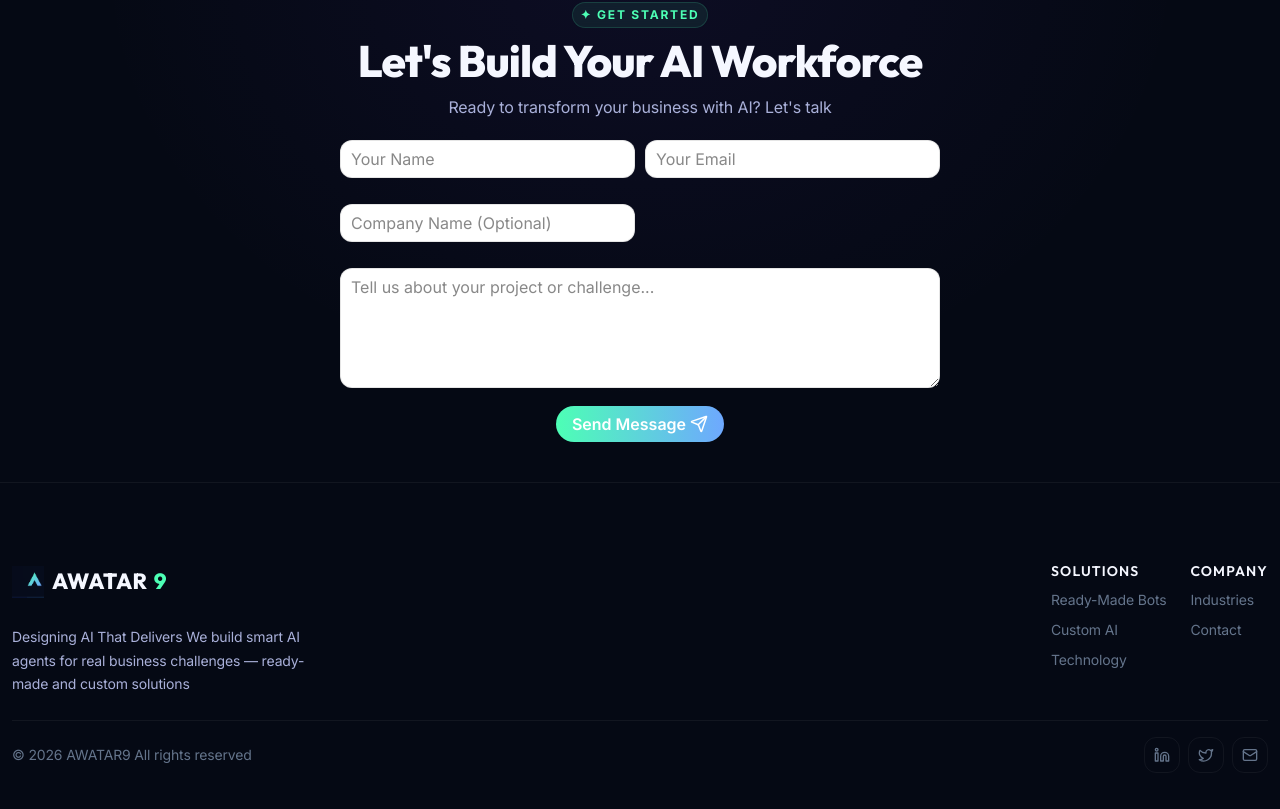
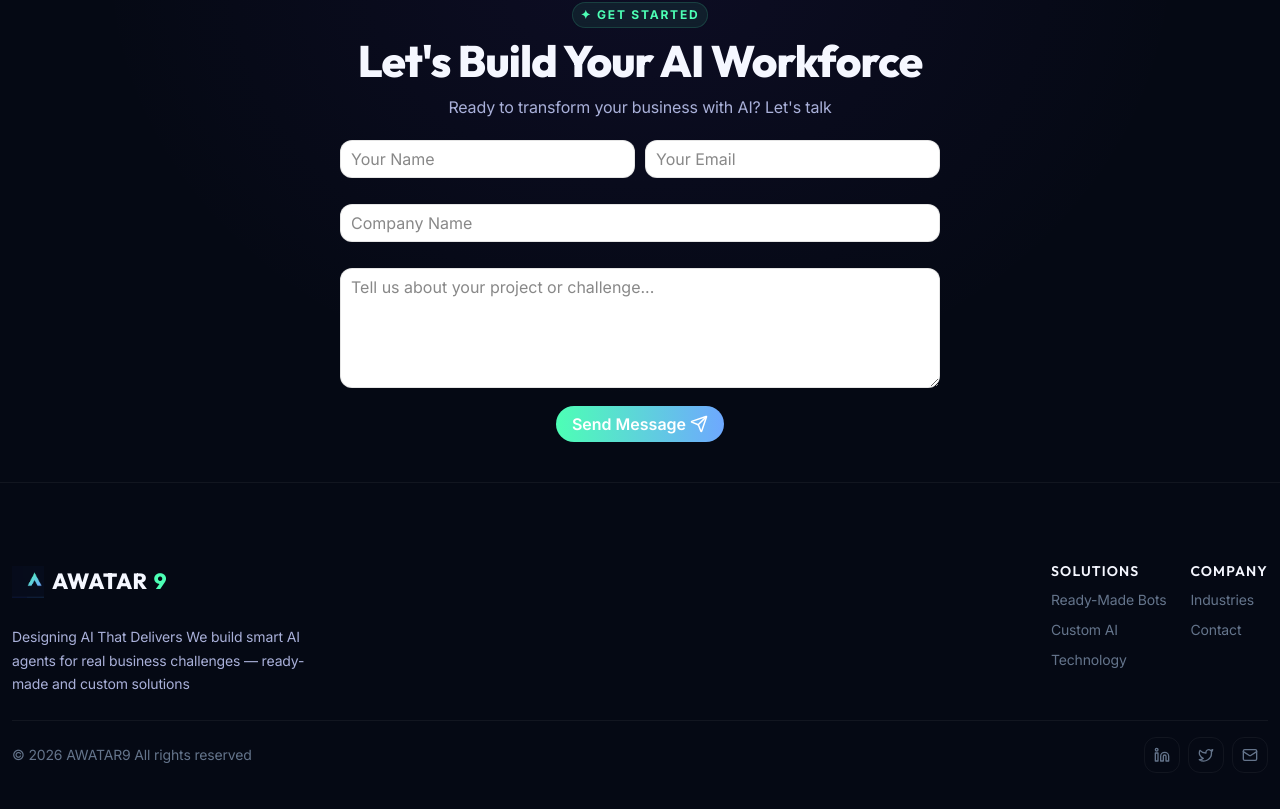
Before and after one commit to SrivalliKolluru/AWATAR9, a Next.js app: page / in a window 1280 px wide. Shown: the part 4354-5163 px from the top of the page. Built offline with nearby package versions, Linux system fonts and the light colour scheme; no server answers.

Commit message:
Remove (Optional) from Company Name and make it full width

```diff
--- a/src/components/ContactCTA/ContactCTA.tsx
+++ b/src/components/ContactCTA/ContactCTA.tsx
@@ -119,15 +119,14 @@ export default function ContactCTA() {
                             />
                         </div>
 
-                        <div className={styles.inputGroup} style={{ marginTop: '1rem' }}>
                         <input
                             type="text"
                             className={styles.input}
-                                placeholder="Company Name (Optional)"
+                            placeholder="Company Name"
                             name="company"
                             id="contact-company"
+                            style={{ marginTop: '1rem' }}
                         />
-                        </div>
 
                         <textarea
                             className={`${styles.input} ${styles.textarea}`}
```
Lines whose indentation alone changed are shown as unchanged.
